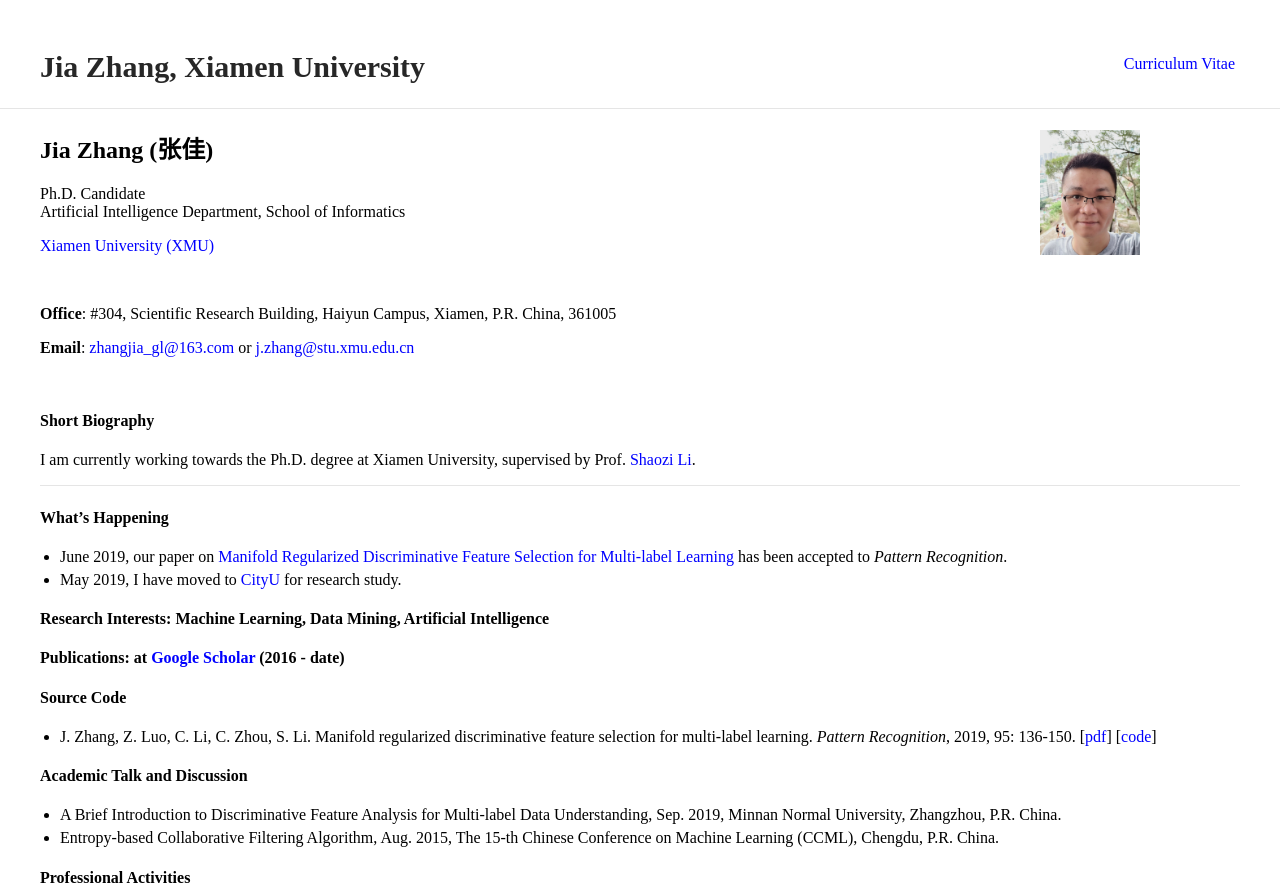
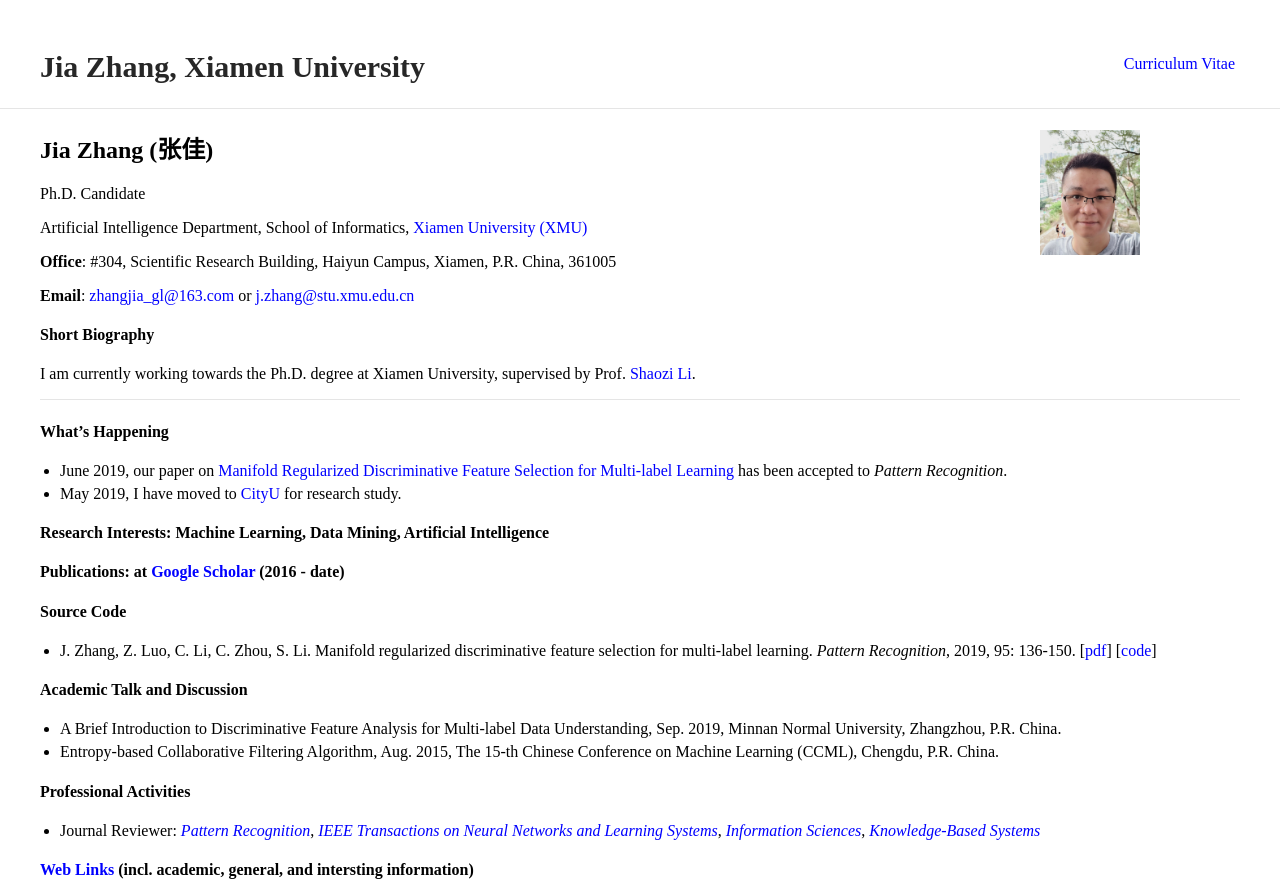
Before and after one commit to jiazhang-ml/jiazhang-ml.github.io, a Jekyll site: the page built from index.md, in a window 1280 px wide, cut to the strip 0-895 px from the top of the page. Built offline with Jekyll 4.4.1, drawn with Linux system fonts in a browser that asks for light colours.

Commit message:
Update index.md

```diff
--- a/index.md
+++ b/index.md
@@ -7,17 +7,12 @@ layout: default
 ## **Jia Zhang (张佳)**
 
 Ph.D. Candidate
-Artificial Intelligence Department, School of Informatics
 
-[Xiamen University (XMU)](https://www.xmu.edu.cn/)
-
-&nbsp;
+Artificial Intelligence Department, School of Informatics, [Xiamen University (XMU)](https://www.xmu.edu.cn/)
 
 **Office**: #304, Scientific Research Building, Haiyun Campus, Xiamen, P.R. China, 361005
 
 **Email**: [zhangjia_gl@163.com](mailto:zhangjia_gl@163.com) or [j.zhang@stu.xmu.edu.cn](mailto:j.zhang@stu.xmu.edu.cn)
-
-&nbsp;
 
 #### Short Biography
 
```
